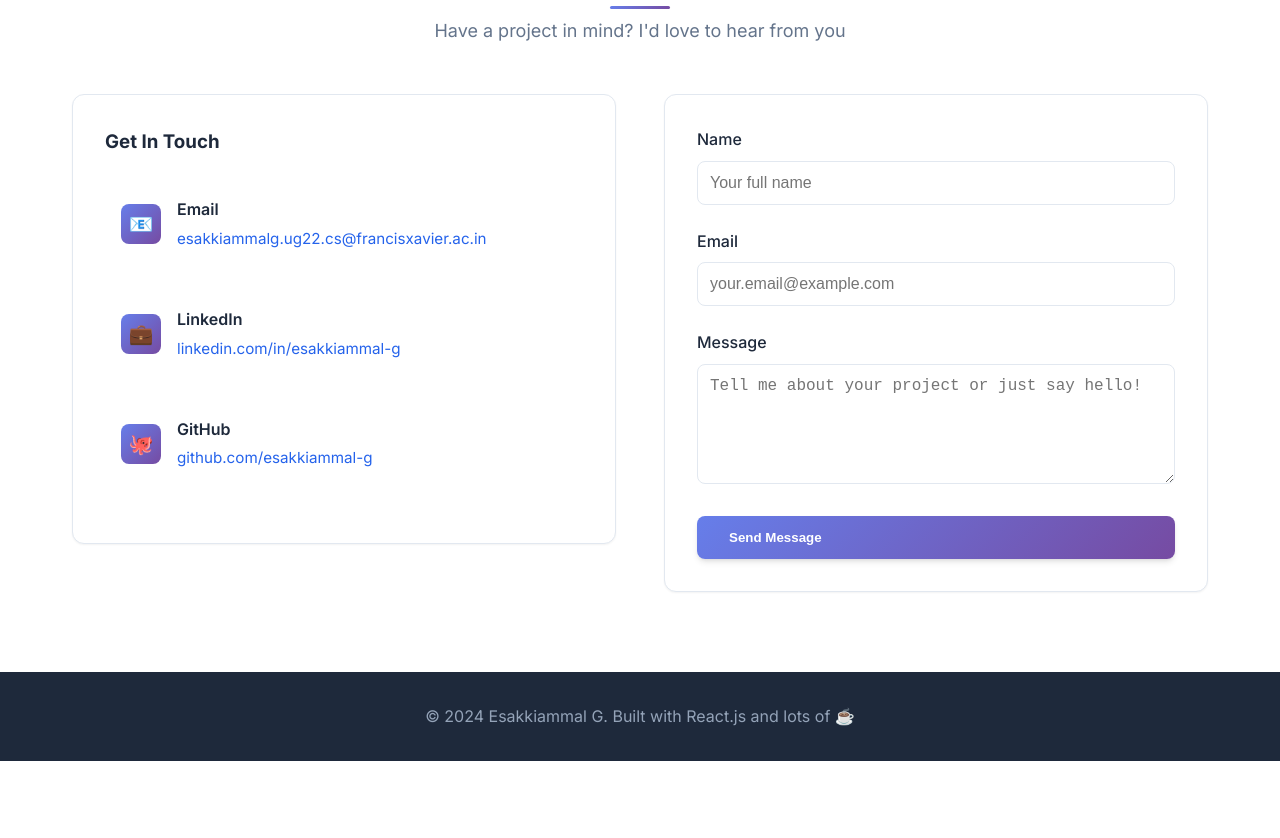
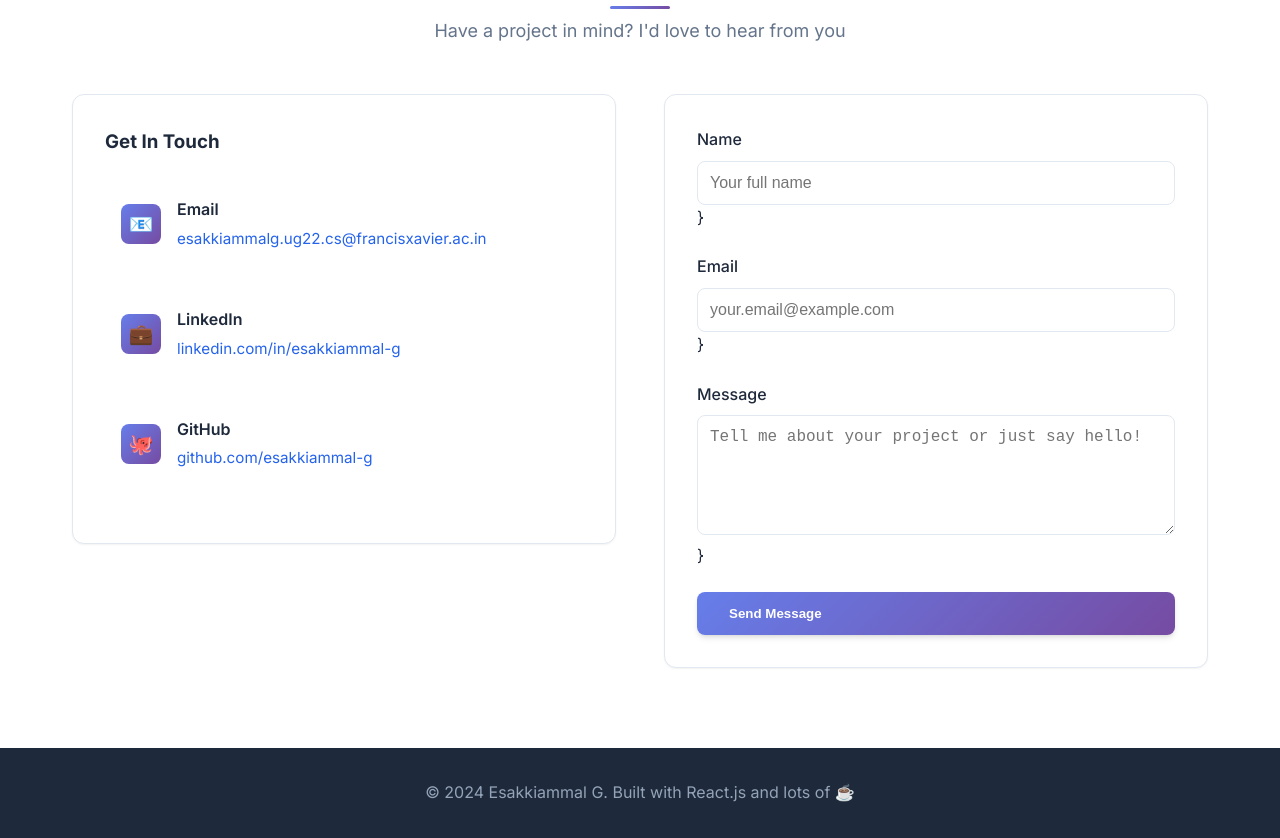
Before and after one commit to Esakkiammal-G/Portfolio, a React (Create React App) app: page / in a window 1280 px wide. Shown: the part 4080-4918 px from the top of the page. Before the commit the page ends 4841 px from the top, so only its background shows below. Built offline with nearby package versions, Linux system fonts and the light colour scheme.

Commit message:
Updated ContactForm.js

```diff
--- a/src/components/ContactForm.js
+++ b/src/components/ContactForm.js
@@ -85,6 +85,7 @@ function ContactForm() {
                     placeholder="Your full name"
                   />
                   {errors.name && <div className="form-error">{errors.name}</div>}
+                  }
                 </div>
 
                 <div className="form-group">
@@ -97,6 +98,7 @@ function ContactForm() {
                     placeholder="your.email@example.com"
                   />
                   {errors.email && <div className="form-error">{errors.email}</div>}
+                  }
                 </div>
 
                 <div className="form-group">
@@ -108,6 +110,7 @@ function ContactForm() {
                     placeholder="Tell me about your project or just say hello!"
                   ></textarea>
                   {errors.message && <div className="form-error">{errors.message}</div>}
+                  }
                 </div>
 
                 <button type="submit" className="btn-primary" style={{ width: '100%' }}>
```
